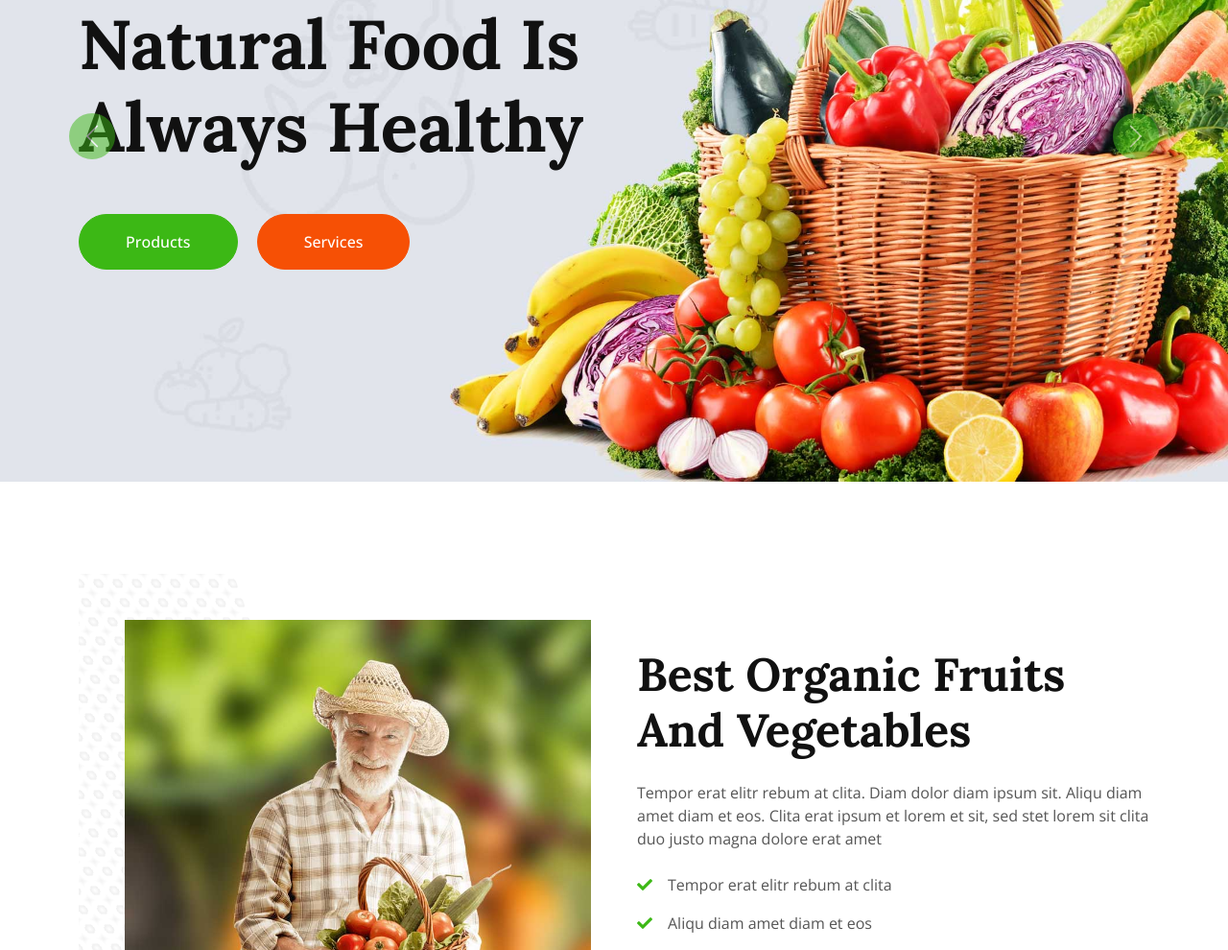
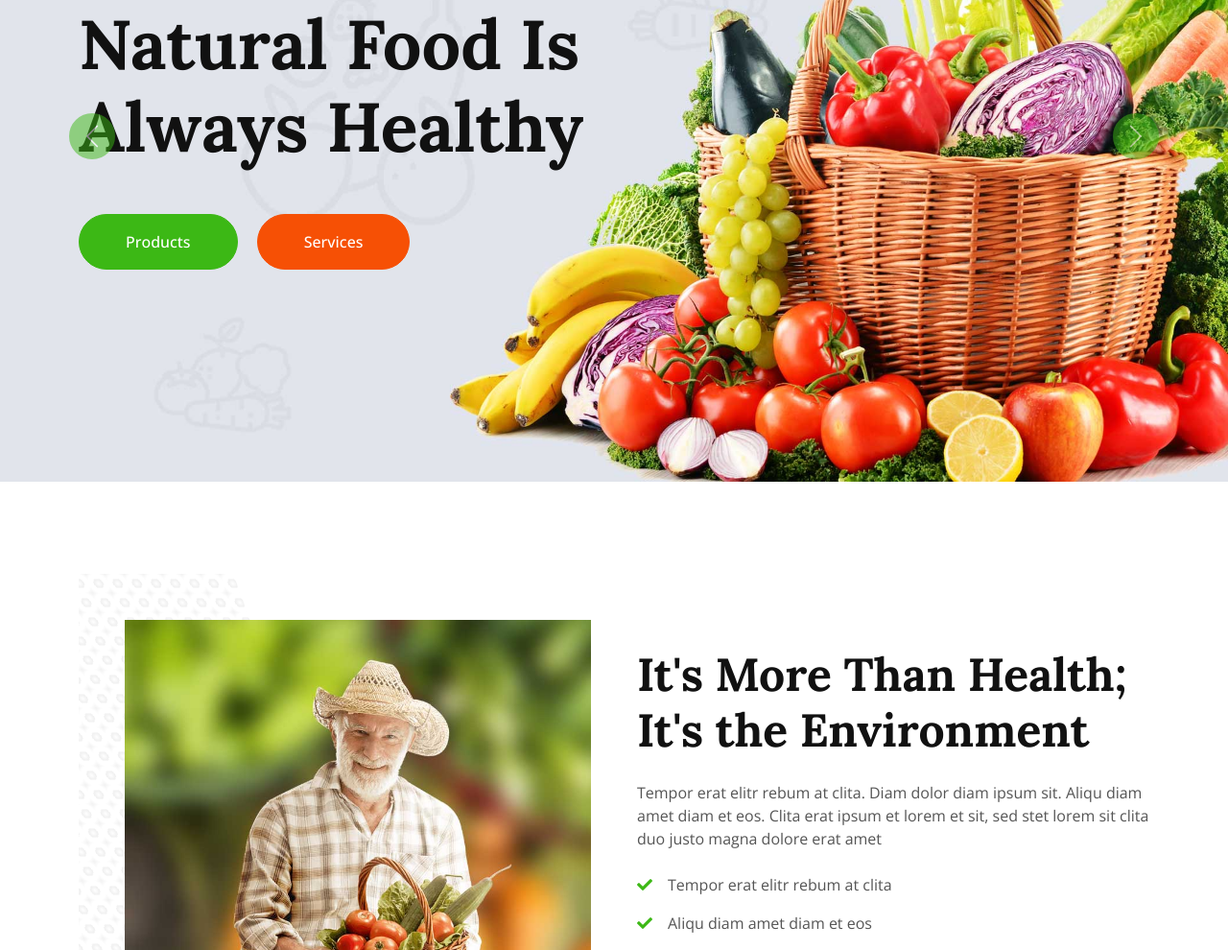
Before and after one commit to ersnrosario/cpnt201-a2-foody2, a plain HTML site: page index.html in a window 1280 px wide. Shown: the part 218-1208 px from the top of the page at 96% size. Drawn offline with nearby package versions, Linux system fonts and the light colour scheme.

Commit message:
change slogan

```diff
--- a/index.html
+++ b/index.html
@@ -153,7 +153,7 @@
                     </div>
                 </div>
                 <div class="col-lg-6 wow fadeIn" data-wow-delay="0.5s">
-                    <h1 class="display-5 mb-4">Best Organic Fruits And Vegetables</h1>
+                    <h1 class="display-5 mb-4">It's More Than Health; It's the Environment</h1>
                     <p class="mb-4">Tempor erat elitr rebum at clita. Diam dolor diam ipsum sit. Aliqu diam amet diam et eos. Clita erat ipsum et lorem et sit, sed stet lorem sit clita duo justo magna dolore erat amet</p>
                     <p><i class="fa fa-check text-primary me-3"></i>Tempor erat elitr rebum at clita</p>
                     <p><i class="fa fa-check text-primary me-3"></i>Aliqu diam amet diam et eos</p>
```
